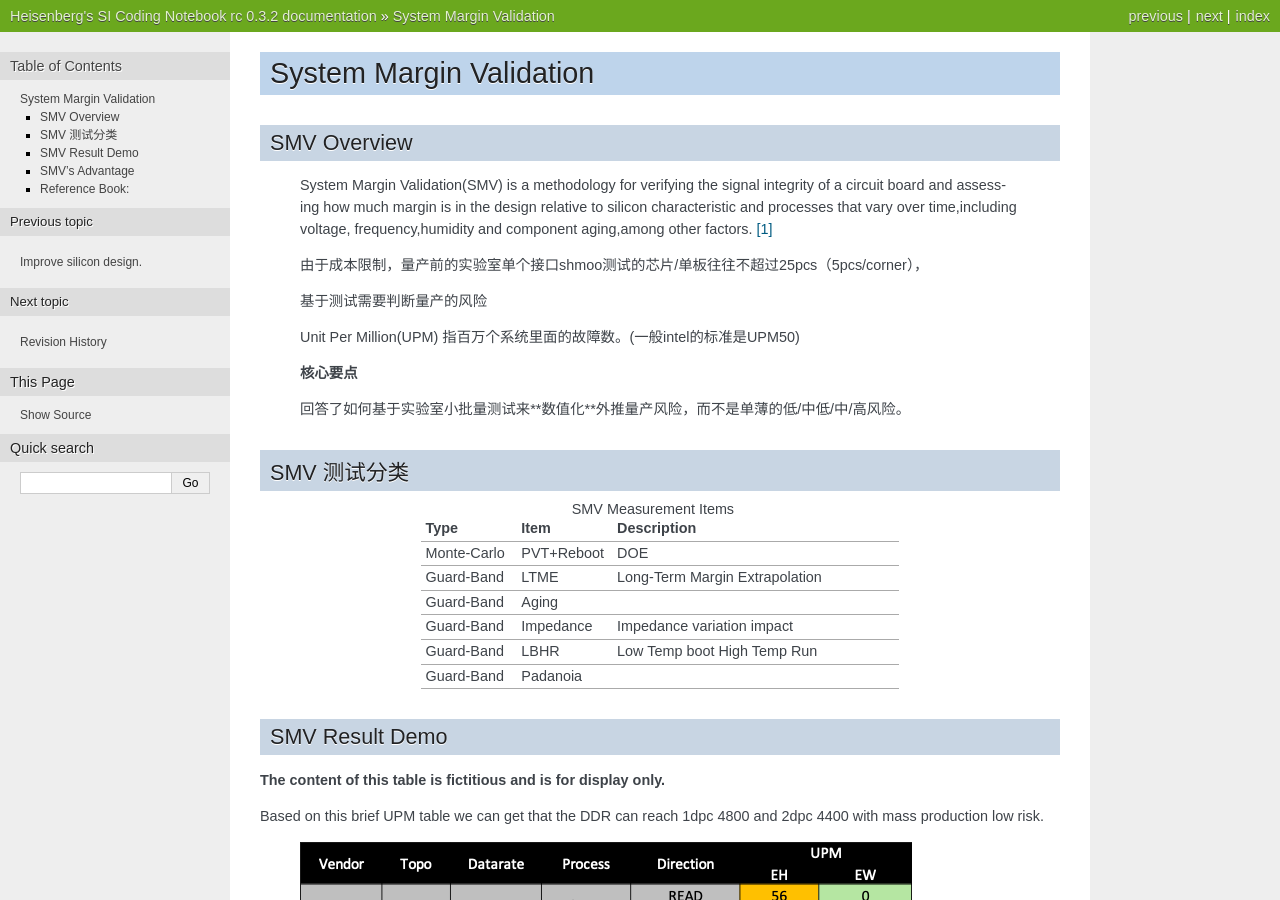
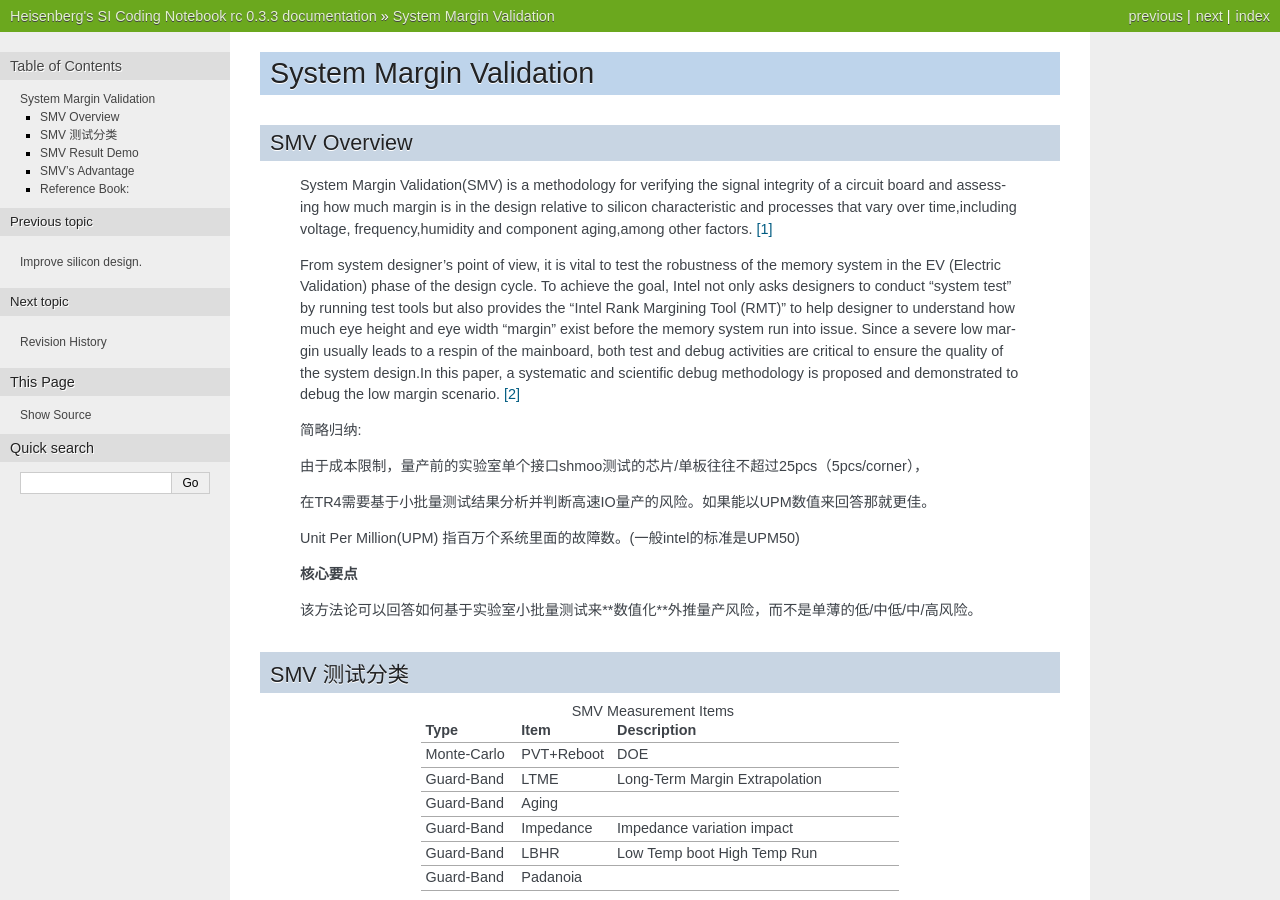
Before and after one commit to yanbinc/myblog, a Sphinx documentation site: the page built from source/content/Note_SMV_Study.rst, in a window 1280 px wide and 900 px high. Built offline with Sphinx 7.4.7, drawn with Linux system fonts in a browser that asks for light colours; pages that are not in the unit, such as notebooks, are missing from menus; some of the changed text lies outside the part shown.

Commit message:
Release 0.3.3 (Dec 29, 2024) =================================
* Update SMV definition

```diff
--- a/source/changes/0.3.rst
+++ b/source/changes/0.3.rst
@@ -1,3 +1,8 @@
+
+Release 0.3.3 (Dec 29, 2024)
+=================================
+
+* Update SMV description
 
 
 Release 0.3.2 (Set 28, 2024)
--- a/source/conf.py
+++ b/source/conf.py
@@ -62,9 +62,9 @@ copyright = u'2024, Heisenberg'
 # built documents.
 #
 # The short X.Y version.
-version = '0.3.2'
+version = '0.3.3'
 # The full version, including alpha/beta/rc tags.
-release = 'rc 0.3.2'
+release = 'rc 0.3.3'
 
 # The language for content autogenerated by Sphinx. Refer to documentation
 # for a list of supported languages.
--- a/source/content/Note_SMV_Study.rst
+++ b/source/content/Note_SMV_Study.rst
@@ -11,15 +11,27 @@ SMV Overview
     silicon characteristic and processes that vary over time,including voltage,
     frequency,humidity and component aging,among other factors. [#HMME]_
 
+    From system designer’s point of view, it is vital to test the robustness of the
+    memory system in the EV (Electric Validation) phase of the design cycle.
+    To achieve the goal, Intel not only asks designers to conduct “system test” by
+    running test tools but also provides the “Intel Rank Margining Tool (RMT)” to
+    help designer to understand how much eye height and eye width “margin” exist
+    before the memory system run into issue. Since a severe low margin usually leads
+    to a respin of the mainboard, both test and debug activities are critical to ensure
+    the quality of the system design.In this paper, a systematic and scientific debug methodology
+    is proposed and demonstrated to debug the low margin scenario. [#DDMBDQ]_
+
+    简略归纳:
+
     由于成本限制，量产前的实验室单个接口shmoo测试的芯片/单板往往不超过25pcs（5pcs/corner），
 
-    基于测试需要判断量产的风险
+    在TR4需要基于小批量测试结果分析并判断高速IO量产的风险。如果能以UPM数值来回答那就更佳。
 
     Unit Per Million(UPM) 指百万个系统里面的故障数。(一般intel的标准是UPM50)
 
     **核心要点**
 
-    回答了如何基于实验室小批量测试来**数值化**外推量产风险，而不是单薄的低/中低/中/高风险。
+    该方法论可以回答如何基于实验室小批量测试来**数值化**外推量产风险，而不是单薄的低/中低/中/高风险。
 
 
 SMV 测试分类
@@ -76,3 +88,5 @@ Reference Book:
 -----------------------
 
 .. [#HMME] Determining How Much Electrical Margin is Enough to Ship a Product. Stephen Peters,David Shykind,et al,. DTTC 2005(Intel Internal Conference)
+
+.. [#DDMBDQ] DDR Debug Methodology for Board Design Quality and System Robustness. Thonas Su, Zoe Liu, Jimmy Hsu, Denis Chen, Paul Chen,et al,. IMPACT 17th 2022
--- a/source/index.rst
+++ b/source/index.rst
@@ -16,6 +16,8 @@ Heisenberg's SI Coding Notebook
 
    content/Note_SMV_Study
 
+   .. content/PLL
+
 Misc
 ==========
 
```
Also changed, not shown: source/content/PLL.rst (added, +93 -0 lines).
